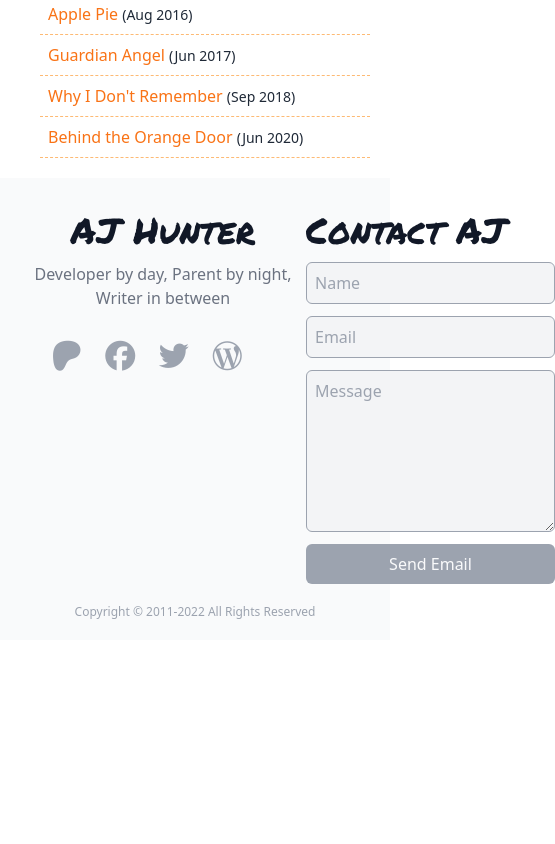
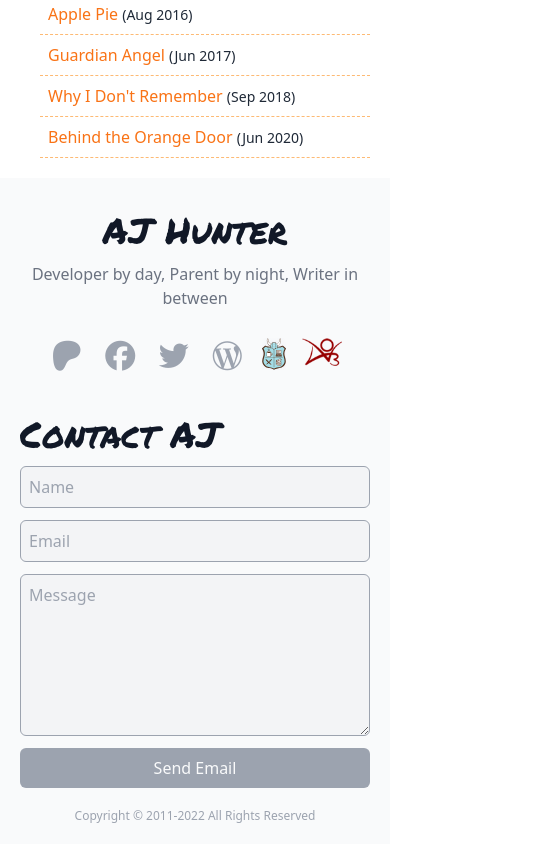
Before and after one commit to matalina/ajhunter-llty, a Svelte app: page / in a window 390 px wide. Shown: the part 2452-3296 px from the top of the page, 555 px wide, since content can reach past the window. Before the commit the page ends 3092 px from the top, so only its background shows below. Built offline with nearby package versions, Linux system fonts and the light colour scheme; no server answers; some icons are missing.

Commit message:
updated footer for mobile

```diff
--- a/src/App.svelte
+++ b/src/App.svelte
@@ -78,7 +78,7 @@ footer {
   @apply bg-gray-50 text-gray-400;
 }
 .footer {
-  @apply flex;
+  @apply md:flex;
 }
 footer :global(h3) {
   @apply pb-3 text-gray-900;
```
